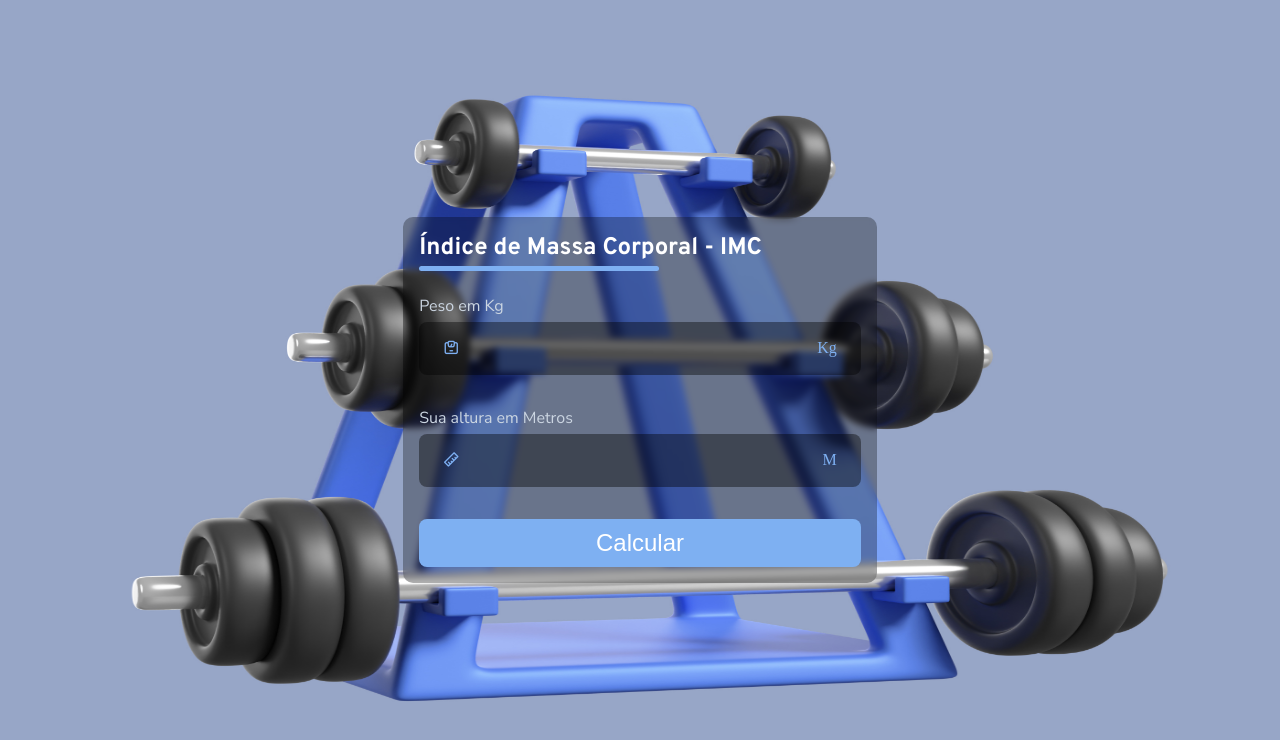
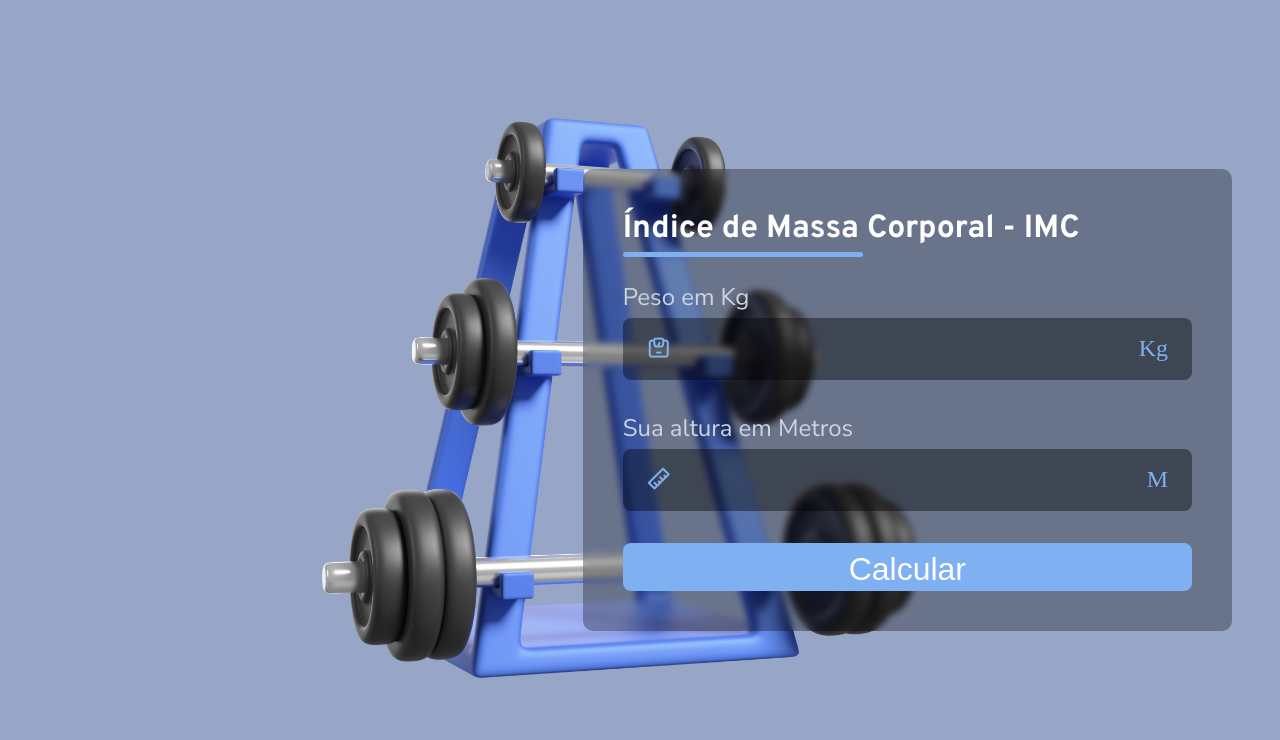
Before and after one commit to Davi-log/30-projetos-de-JS, a plain HTML site: page IMC/index.html in a window 1280 px wide. Drawn offline with nearby package versions, Linux system fonts and the light colour scheme.

Commit message:
ajuste media query

```diff
--- a/IMC/CSS/Style.css
+++ b/IMC/CSS/Style.css
@@ -21,17 +21,19 @@ body{
     display: flex;
     align-items: center;
     justify-content: center;
+
 }
 
 /*========= Main =========*/
 .container{
-    width: 100vw;
-    height: 100vh;
+    width: 95vw;
+    height: 98vh;
     display: flex;
     align-items: center;
     justify-content: center;
     background: url(../img/8513345.jpg) no-repeat center center;
     background-size: 100vw 100vh;
+    overflow: hidden;
 }
 
 
@@ -40,7 +42,7 @@ body{
     display: flex;
     flex-direction: column;
     gap: 2rem;
-    padding: 1rem;
+    padding: 2.5rem;
     background: rgba(0, 0, 0, 0.3);
     backdrop-filter: blur(3px);
     border-radius: 10px;
@@ -137,7 +139,6 @@ body{
 #result{
     display: flex;
     align-items: center;
-    gap: 2rem;
     border-top: 1px solid #ffffff34;
     padding: 0.75rem 0;
 }
@@ -146,7 +147,7 @@ body{
     display: flex;
     align-items: center;
     flex-direction: column;
-    font-size: 2.25rem;
+    font-size: 2rem;
     color: #fff;
     font-family: var(--font-title);
 }
@@ -157,8 +158,9 @@ body{
 }
 
 #description{
-    width: 15.5rem;
+    width: 13rem;
     color: #fff;
+    font-size: 0.87rem;
     font-family: var(--font-p);
 }
 
@@ -195,3 +197,67 @@ body{
 .attention{
     color: #dc2626;
 }
+
+@media (min-width: 414px){
+    .container{
+        width: 100vw;
+        height: 100vh;
+        display: flex;
+        align-items: center;
+        justify-content: end;
+        background: url(../img/8513345.jpg) no-repeat center center;
+        background-size: 100vw 100vh;
+    }
+
+    .title{
+        font-size: 2rem;
+    }
+
+    .input-box label{
+        font-size: 1.5rem;
+    }
+
+    .input-field span,
+    .input-field i{
+    font-size: 1.5rem;
+    }
+
+    .input-field input{
+        font-size: 2rem;
+    }
+
+    #calculate{
+        font-size: 2rem;
+    }
+
+    #bmi{
+        font-size: 3rem;
+    }
+
+    #bmi span:last-child{
+        font-size: 1.5rem;
+    }
+
+    #description{
+        margin-left: 1rem;
+        font-size: 1.5rem;
+    }
+
+    #more_info a{
+        font-size: 1.5rem;
+
+    }
+}
+
+@media (min-width: 717px){
+    .container{
+        width: 100vw;
+        height: 100vh;
+        display: flex;
+        align-items: center;
+        justify-content: end;
+        background: url(../img/8513345.jpg) no-repeat center center;
+        background-size: 60%;
+        margin-right: 3rem;
+    }
+}
```
Also changed, not shown: style.css (+1 -12 lines).
